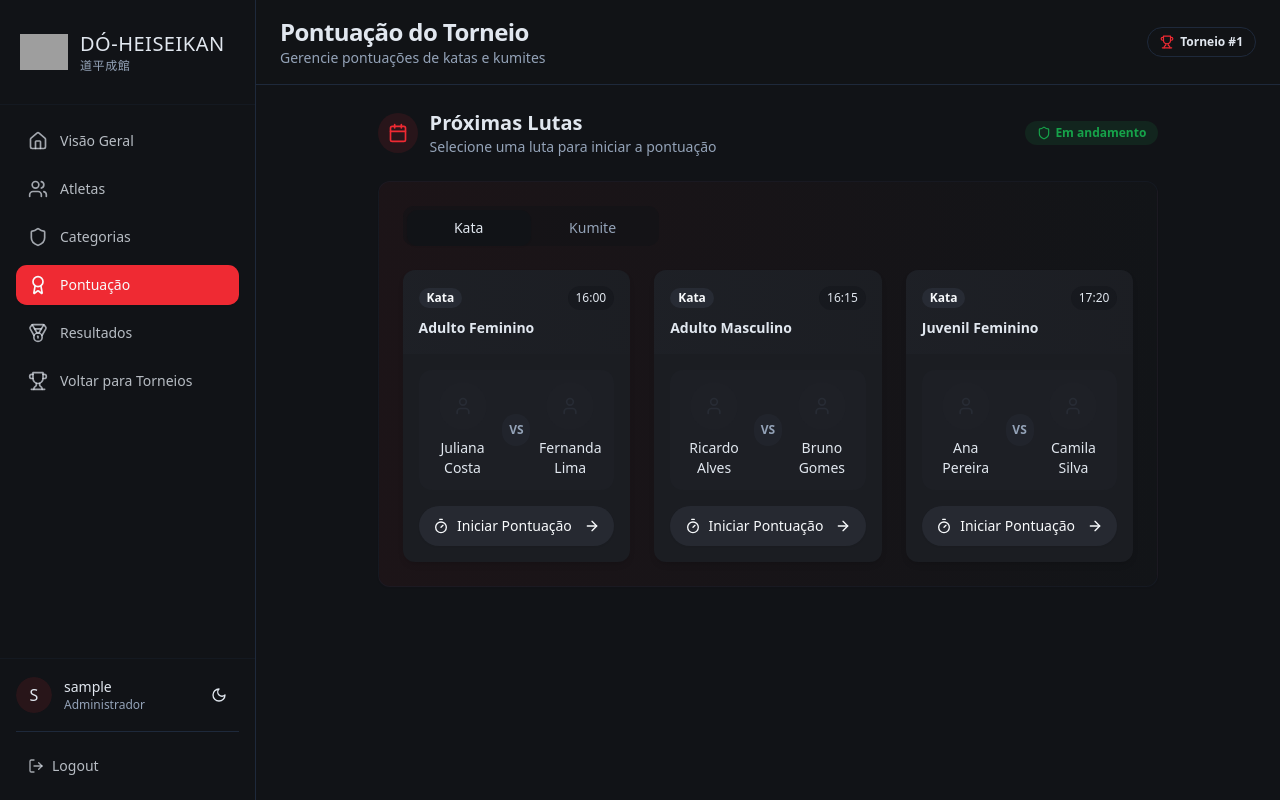
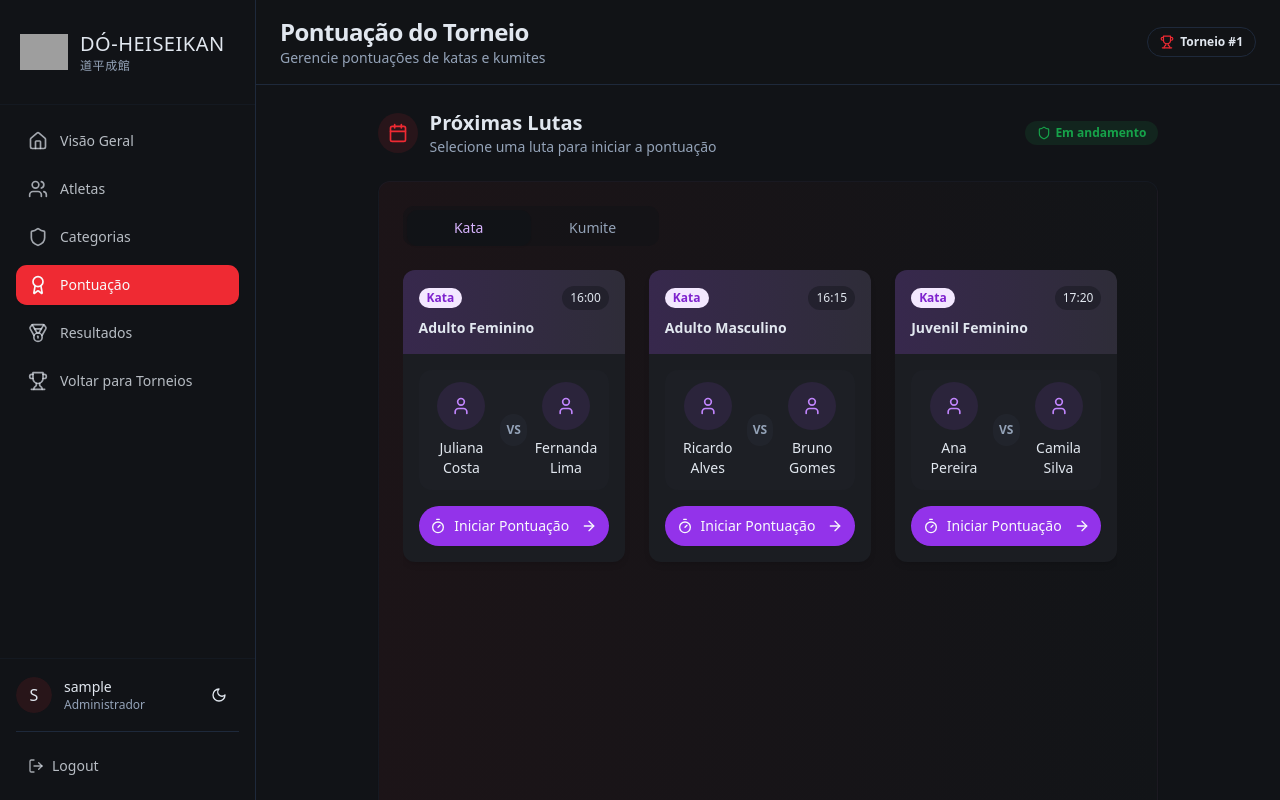
Before and after one commit to xaexae-ne-pae/sistema-karate-do-heiseikan, a React (Vite) app: page /torneios/1/pontuacao in a window 1280 px wide. Built offline with nearby package versions, Linux system fonts and the light colour scheme; sample sign-in values are in the browser's storage; grey boxes are pictures that could not be loaded.

Commit message:
Fix: Improve Kata matches design
Improve the design of the Kata matches section to enhance visual appeal and scalability.

```diff
--- a/src/pages/TournamentScoring.tsx
+++ b/src/pages/TournamentScoring.tsx
@@ -7,7 +7,7 @@ import { Card } from "@/components/ui/card";
 import { Badge } from "@/components/ui/badge";
 import { Tabs, TabsContent, TabsList, TabsTrigger } from "@/components/ui/tabs";
 import { ScrollArea } from "@/components/ui/scroll-area";
-import { Trophy, Timer, User, ChevronRight, Calendar, Shield, ArrowRight } from "lucide-react";
+import { Trophy, Timer, User, Calendar, Shield, ArrowRight } from "lucide-react";
 
 interface MatchData {
   id: number;
@@ -90,7 +90,7 @@ const TournamentScoring = () => {
                 <TabsList className="grid grid-cols-2 mb-6 bg-background/50 p-1 w-64">
                   <TabsTrigger
                     value="kata"
-                    className={`text-sm rounded-md font-medium py-2 ${activeTab === "kata" ? "bg-secondary/20" : ""}`}
+                    className={`text-sm rounded-md font-medium py-2 ${activeTab === "kata" ? "bg-purple-600/20 text-purple-700 dark:text-purple-300" : ""}`}
                   >
                     Kata
                   </TabsTrigger>
@@ -103,15 +103,16 @@ const TournamentScoring = () => {
                 </TabsList>
 
                 <TabsContent value="kata" className="animate-fade-in">
-                  <div className="grid grid-cols-3 gap-6">
+                  <ScrollArea className="h-[calc(100vh-280px)] pr-4">
+                    <div className="grid grid-cols-1 md:grid-cols-2 lg:grid-cols-3 gap-6">
                       {kataMatches.map((match) => (
                         <Card
                           key={match.id}
                           className="overflow-hidden border-0 shadow-md hover:shadow-lg transition-all duration-300 hover:translate-y-[-2px] flex flex-col hover-glow"
                         >
-                        <div className="bg-gradient-to-r from-secondary/20 to-secondary/5 p-4">
+                          <div className="bg-gradient-to-r from-purple-500/20 to-purple-300/10 p-4">
                             <div className="flex justify-between items-center mb-2">
-                            <Badge variant="secondary" className="capitalize text-xs px-2 py-0.5 rounded-md">
+                              <Badge className="capitalize text-xs px-2 py-0.5 rounded-md bg-purple-100 text-purple-700 border-purple-200">
                                 Kata
                               </Badge>
                               <div className="flex items-center gap-1 text-xs font-medium bg-background/40 px-2 py-1 rounded-full">
@@ -124,8 +125,8 @@ const TournamentScoring = () => {
                           <div className="p-4 flex-1 flex flex-col">
                             <div className="grid grid-cols-5 items-center gap-2 bg-muted/20 p-3 rounded-lg mb-auto">
                               <div className="col-span-2 flex flex-col items-center text-center">
-                              <div className="w-12 h-12 rounded-full bg-secondary/10 flex items-center justify-center mb-2">
-                                <User className="h-5 w-5 text-secondary" />
+                                <div className="w-12 h-12 rounded-full bg-purple-500/10 flex items-center justify-center mb-2">
+                                  <User className="h-5 w-5 text-purple-600 dark:text-purple-400" />
                                 </div>
                                 <span className="font-medium text-sm">{match.athlete1}</span>
                               </div>
@@ -137,15 +138,15 @@ const TournamentScoring = () => {
                               </div>
 
                               <div className="col-span-2 flex flex-col items-center text-center">
-                              <div className="w-12 h-12 rounded-full bg-secondary/10 flex items-center justify-center mb-2">
-                                <User className="h-5 w-5 text-secondary" />
+                                <div className="w-12 h-12 rounded-full bg-purple-500/10 flex items-center justify-center mb-2">
+                                  <User className="h-5 w-5 text-purple-600 dark:text-purple-400" />
                                 </div>
                                 <span className="font-medium text-sm">{match.athlete2}</span>
                               </div>
                             </div>
 
                             <Button
-                            className="mt-4 gap-2 bg-secondary/90 hover:bg-secondary shadow-sm rounded-full py-2.5 text-sm font-medium group"
+                              className="mt-4 gap-2 bg-purple-600 hover:bg-purple-700 shadow-sm rounded-full py-2.5 text-sm font-medium group"
                               onClick={() => handleStartMatch(match.id)}
                             >
                               <Timer className="h-4 w-4" />
@@ -156,10 +157,12 @@ const TournamentScoring = () => {
                         </Card>
                       ))}
                     </div>
+                  </ScrollArea>
                 </TabsContent>
 
                 <TabsContent value="kumite" className="animate-fade-in">
-                  <div className="grid grid-cols-3 gap-6">
+                  <ScrollArea className="h-[calc(100vh-280px)] pr-4">
+                    <div className="grid grid-cols-1 md:grid-cols-2 lg:grid-cols-3 gap-6">
                       {kumiteMatches.map((match) => (
                         <Card
                           key={match.id}
@@ -212,6 +215,7 @@ const TournamentScoring = () => {
                         </Card>
                       ))}
                     </div>
+                  </ScrollArea>
                 </TabsContent>
               </Tabs>
             </div>
```
Lines whose indentation alone changed are shown as unchanged.
